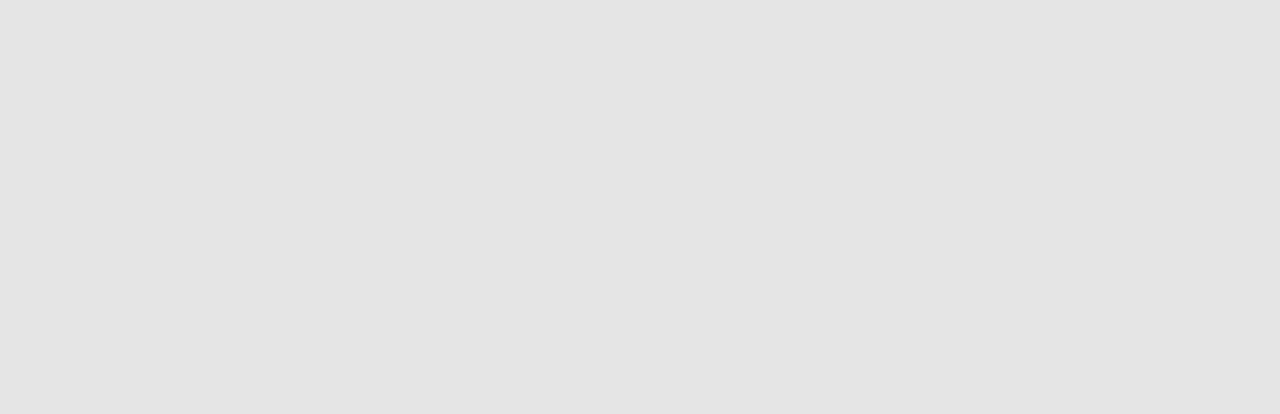
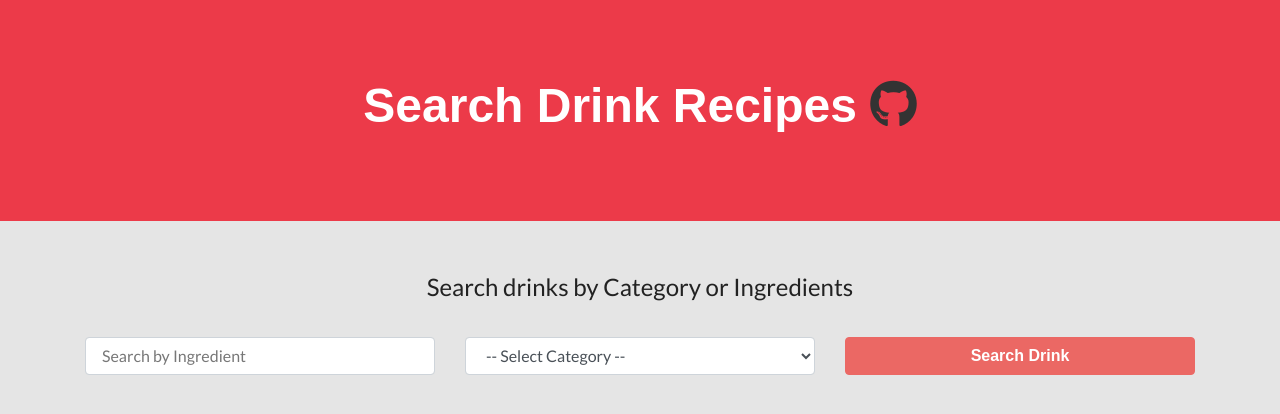
Before and after one commit to ManuelBlaze/drinkRecipes_react, a React (Create React App) app: page / in a window 1280 px wide. Shown: the top 414 px of the page. Built offline with nearby package versions, Linux system fonts and the light colour scheme; a web font is replaced by a local one.

Commit message:
Formulario

```diff
--- a/src/App.js
+++ b/src/App.js
@@ -1,11 +1,21 @@
-import React from 'react';
+import React, {Fragment} from 'react';
+import Header from './components/Header';
+import Formulario from './components/Formulario';
 
 
 function App() {
   return (
-    <div>
+    <Fragment>
+      <Header />
 
-    </div>
+      <div className="container mt-5">
+        <div className="row">
+          <Formulario
+
+          />
+        </div>
+      </div>
+    </Fragment>
   );
 }
 
--- /dev/null
+++ b/src/components/Formulario.jsx
@@ -0,0 +1,46 @@
+import React from 'react'
+import PropTypes from 'prop-types'
+
+const Formulario = () => {
+    return (
+        <form
+            className="col-12"
+        >
+            <fieldset className="text-center">
+                <legend>Search drinks by Category or Ingredients</legend>
+            </fieldset>
+
+            <div className="row mt-4">
+                <div className="col-md-4">
+                    <input
+                        type="text"
+                        name="name"
+                        className="form-control"
+                        placeholder="Search by Ingredient"
+                    />
+                </div>
+                <div className="col-md-4">
+                    <select
+                        className="form-control"
+                        name="category"
+                    >
+                        <option value="">-- Select Category --</option>
+                    </select>
+                </div>
+                <div className="col-md-4">
+                    <input
+                        type="submit"
+                        value="Search Drink"
+                        className="btn btn-block btn-primary"
+                    />
+                </div>
+            </div>
+        </form>
+    )
+}
+
+Formulario.propTypes = {
+
+}
+
+export default Formulario
--- a/src/components/Header.jsx
+++ b/src/components/Header.jsx
@@ -0,0 +1,11 @@
+import React from 'react'
+
+const Header = () => {
+    return (
+        <header className="bg-alert">
+            <h1>Search Drink Recipes <a href="https://github.com/ManuelBlaze/drinkRecipes_react" target="_blank" rel="noopener noreferrer"><i className="fab fa-github"></i></a></h1>
+        </header>
+    )
+}
+
+export default Header
--- a/src/index.css
+++ b/src/index.css
@@ -19,3 +19,12 @@ h1 {
     text-align: center;
     font-size: 3rem;
 }
+
+a i {
+    color: #333;
+    transition: all .3s ease-in-out;
+}
+
+a i:hover {
+    color: black;
+}
```
Also changed, not shown: 1 other file (tests, documents, lock files or other folders).
